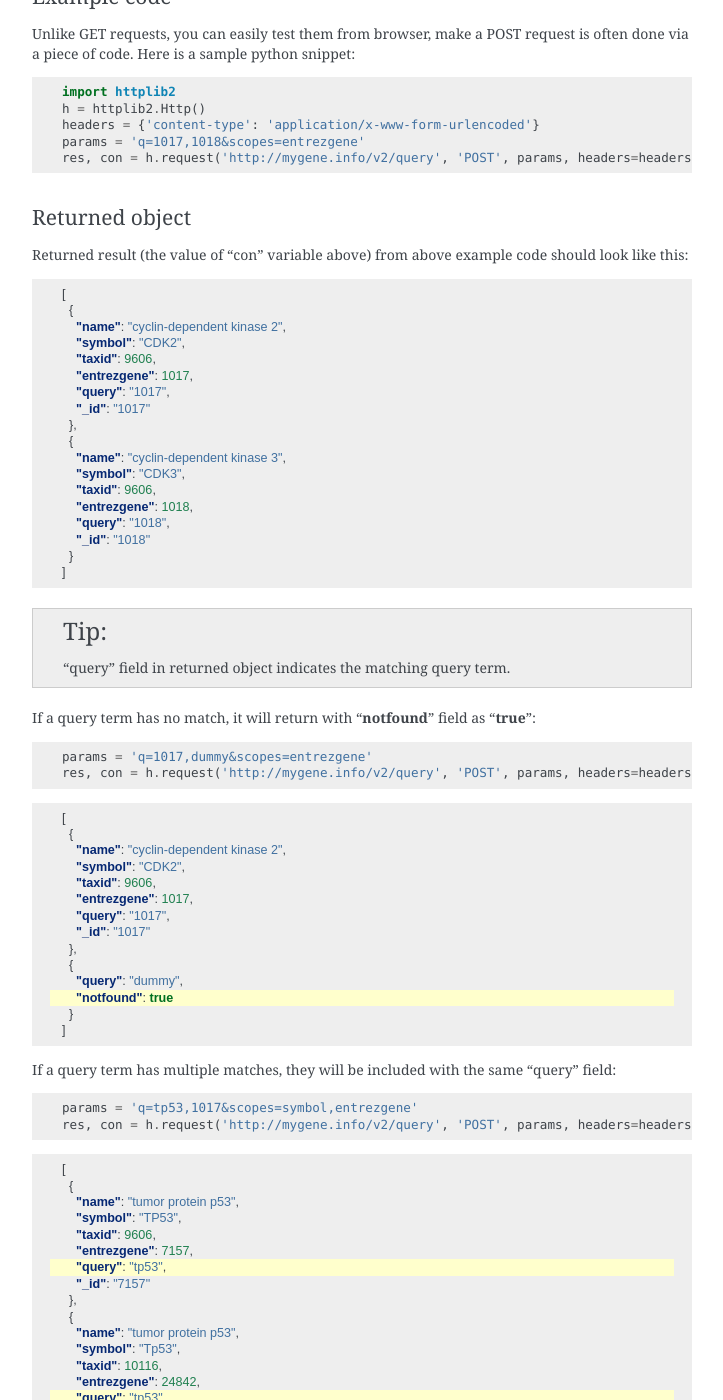
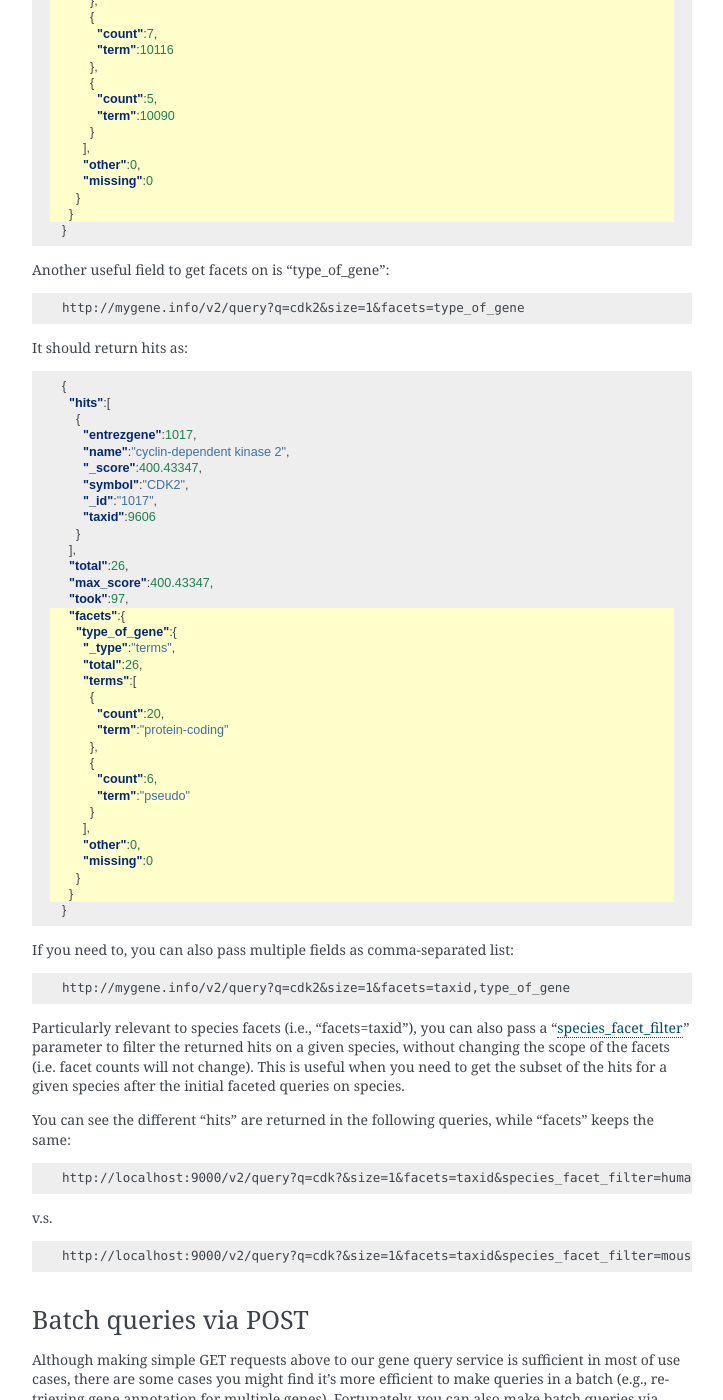
Before and after one commit to biothings/mygene.info, a Sphinx documentation site: the page built from docs/doc/query_service.rst, in a window 1280 px wide and 1400 px high, scrolled down 5782 px. Shown: the whole window, without its empty margins (388-1111 px from the left). Built offline with Sphinx 7.4.7, drawn with Linux system fonts in a browser that asks for light colours; some web fonts are replaced; some of the changed text lies outside the part shown.

Commit message:
added doc for "facets" support.

```diff
--- a/docs/doc/query_service.rst
+++ b/docs/doc/query_service.rst
@@ -55,6 +55,13 @@ sort
 """"
     Optional, the comma-separated fields to sort on. Prefix with "-" for descending order, otherwise in ascending order. Default: sort by matching scores in decending order.
 
+facets
+""""""
+    Optional, a single field or comma-separated fields to return facets, for example, "facets=taxid", "facets=taxid,type_of_gene". See `examples of faceted queries here <#faceted-queries>`_.
+
+species_facet_filter
+""""""""""""""""""""
+    Optional, relevant when faceting on species (i.e., "facets=taxid" are passed). It's used to pass species filter without changing the scope of faceting, so that the returned facet counts won't change. Either species name or taxonomy id can be used, just like "`species <#species>`_" parameter above. See `examples of faceted queries here <#faceted-queries>`_.
 
 callback
 """"""""
@@ -234,6 +241,120 @@ should return hits as:
     }
 
 
+Faceted queries
+----------------
+If you need to perform a faceted query, you can pass an optional "`facets <#facets>`_" parameter. For example, if you want to get the facets on species, you can pass "facets=taxid":
+
+A GET request like this::
+
+    http://mygene.info/v2/query?q=cdk2&size=1&facets=taxid
+
+should return hits as:
+
+.. code-block:: json
+    :emphasize-lines: 15-36
+
+    {
+      "hits":[
+        {
+          "entrezgene":1017,
+          "name":"cyclin-dependent kinase 2",
+          "_score":400.43347,
+          "symbol":"CDK2",
+          "_id":"1017",
+          "taxid":9606
+        }
+      ],
+      "total":26,
+      "max_score":400.43347,
+      "took":7,
+      "facets":{
+        "taxid":{
+          "_type":"terms",
+          "total":26,
+          "terms":[
+            {
+              "count":14,
+              "term":9606
+            },
+            {
+              "count":7,
+              "term":10116
+            },
+            {
+              "count":5,
+              "term":10090
+            }
+          ],
+          "other":0,
+          "missing":0
+        }
+      }
+    }
+
+Another useful field to get facets on is "type_of_gene"::
+
+    http://mygene.info/v2/query?q=cdk2&size=1&facets=type_of_gene
+
+It should return hits as:
+
+.. code-block:: json
+    :emphasize-lines: 15-32
+
+    {
+      "hits":[
+        {
+          "entrezgene":1017,
+          "name":"cyclin-dependent kinase 2",
+          "_score":400.43347,
+          "symbol":"CDK2",
+          "_id":"1017",
+          "taxid":9606
+        }
+      ],
+      "total":26,
+      "max_score":400.43347,
+      "took":97,
+      "facets":{
+        "type_of_gene":{
+          "_type":"terms",
+          "total":26,
+          "terms":[
+            {
+              "count":20,
+              "term":"protein-coding"
+            },
+            {
+              "count":6,
+              "term":"pseudo"
+            }
+          ],
+          "other":0,
+          "missing":0
+        }
+      }
+    }
+
+If you need to, you can also pass multiple fields as comma-separated list::
+
+    http://mygene.info/v2/query?q=cdk2&size=1&facets=taxid,type_of_gene
+
+
+Particularly relevant to species facets (i.e., "facets=taxid"), you can also pass a
+"`species_facet_filter <#species_facet_filter>`_" parameter to filter the returned hits on a given species, without changing the scope of the facets (i.e. facet counts will not change). This is useful when you need to get the subset of the hits for a given species after the initial faceted queries on species.
+
+You can see the different "hits" are returned in the following queries, while "facets" keeps the same::
+
+    http://localhost:9000/v2/query?q=cdk?&size=1&facets=taxid&species_facet_filter=human
+
+v.s.
+::
+
+    http://localhost:9000/v2/query?q=cdk?&size=1&facets=taxid&species_facet_filter=mouse
+
+
+
+
 
 Batch queries via POST
 ======================
```
